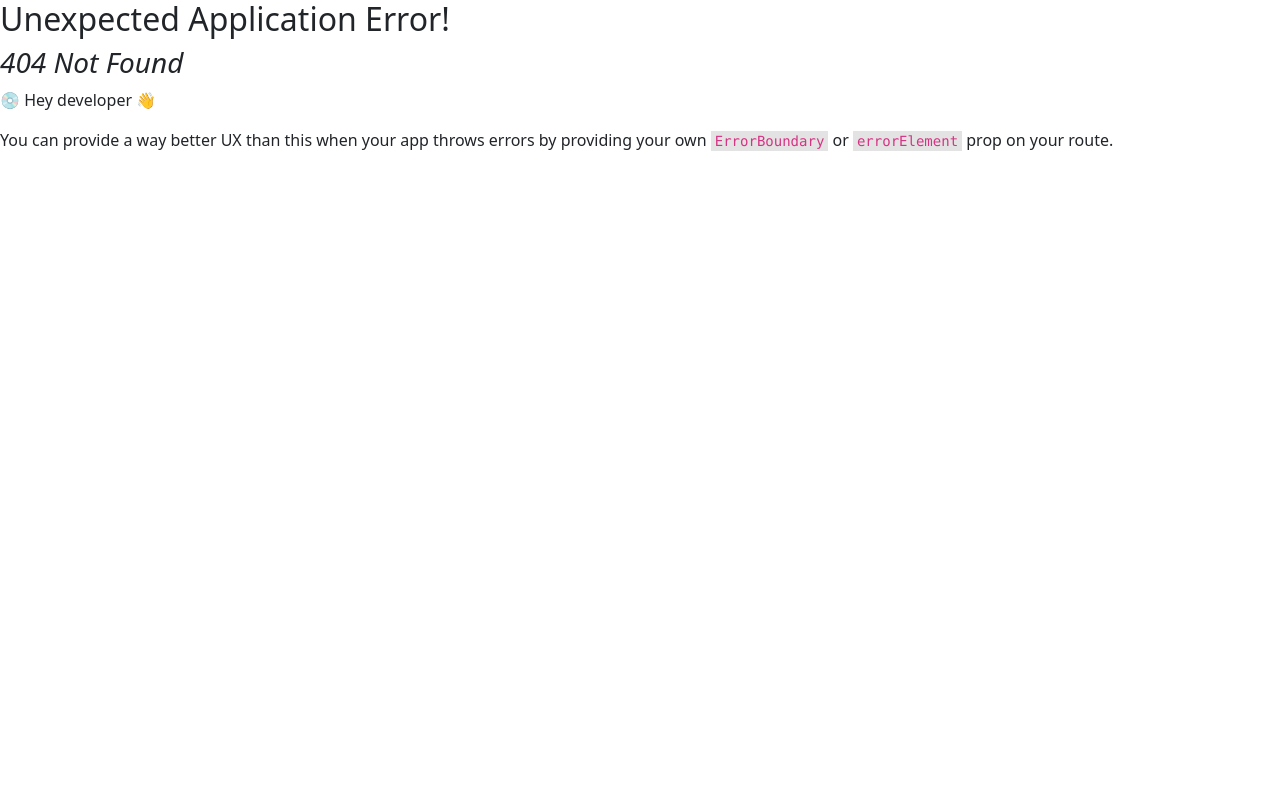
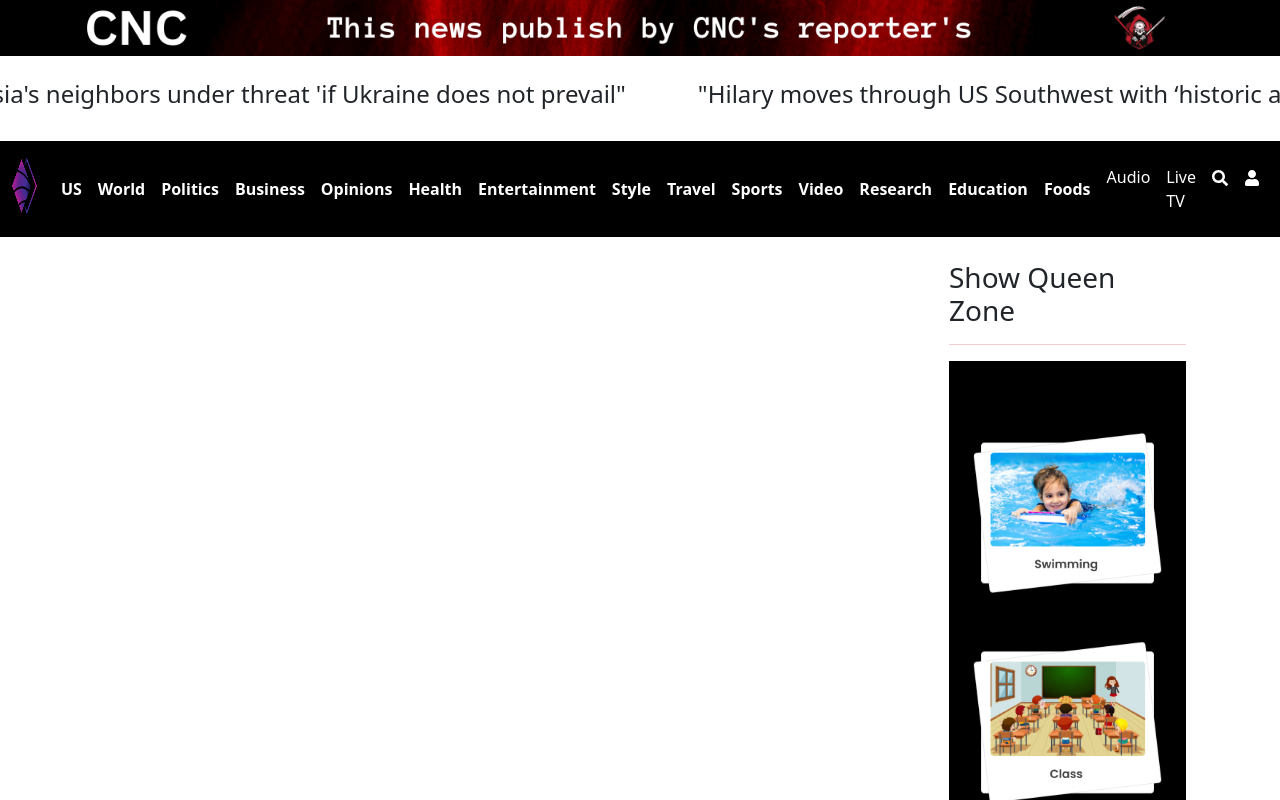
Before and after one commit to SheikhRakibhossain/CNC, a React (Vite) app: page /news in a window 1280 px wide. Before the commit this address had no page. Shown: the top 800 px of the page. Built offline with nearby package versions, Linux system fonts and the light colour scheme.

Commit message:
news layout and news feed page and routes created

```diff
--- a/src/components/LeftNav/LeftNav.jsx
+++ b/src/components/LeftNav/LeftNav.jsx
@@ -13,7 +13,7 @@ const LeftNav = () => {
 
     }, [])
     return (
-        <div  className='py-4'>
+        <div>
             <h3>All Category</h3>
             {
                 categories.map(category => <div
--- a/src/components/RightNav/RightNav.jsx
+++ b/src/components/RightNav/RightNav.jsx
@@ -3,7 +3,7 @@ import QZone from '../QZone/QZone';
 
 const RightNav = () => {
     return (
-        <div className='container mx-auto pt-4'>
+        <div className='container mx-auto'>
             <h3>Show Queen Zone</h3>
             <hr className='text-danger fw-' />
             <QZone/>
--- a/src/layouts/Main.jsx
+++ b/src/layouts/Main.jsx
@@ -10,7 +10,7 @@ const Main = () => {
     return (
         <>
             <Header />
-            <Container>
+            <Container className='py-4'>
                 <Row>
                     <Col lg={3}><LeftNav/></Col>
                     <Col lg={6}><h3><Outlet /> </h3></Col>
--- /dev/null
+++ b/src/layouts/NewsLayout.jsx
@@ -0,0 +1,24 @@
+import React from 'react';
+import Header from '../pages/shared/header/Header';
+import Footer from '../pages/shared/footer/Footer';
+import { Outlet } from 'react-router-dom';
+import { Col, Container, Row } from 'react-bootstrap';
+import RightNav from '../components/rightNav/RightNav';
+
+const NewsLayout = () => {
+    return (
+        <>
+        <Header />
+        <Container className='py-4'>
+            <Row>
+                <Col lg={9}><h3><Outlet /> </h3></Col>
+                <Col lg={3}><RightNav/></Col>
+            </Row>
+        </Container>
+        <Footer />
+
+    </>
+    );
+};
+
+export default NewsLayout;
--- a/src/pages/Home/category/Category.jsx
+++ b/src/pages/Home/category/Category.jsx
@@ -1,9 +1,14 @@
 import React from 'react';
+import { useParams } from 'react-router-dom';
 
 const Category = () => {
+    const {id} = useParams();
+
     return (
         <div>
-            I am form category
+
+                I am form category: {id}
+
         </div>
     );
 };
--- /dev/null
+++ b/src/pages/news/News.jsx
@@ -0,0 +1,11 @@
+import React from 'react';
+
+const News = () => {
+    return (
+        <div>
+
+        </div>
+    );
+};
+
+export default News;
```
Also changed, not shown: src/routes/Routes.jsx (+15 -0 lines).
